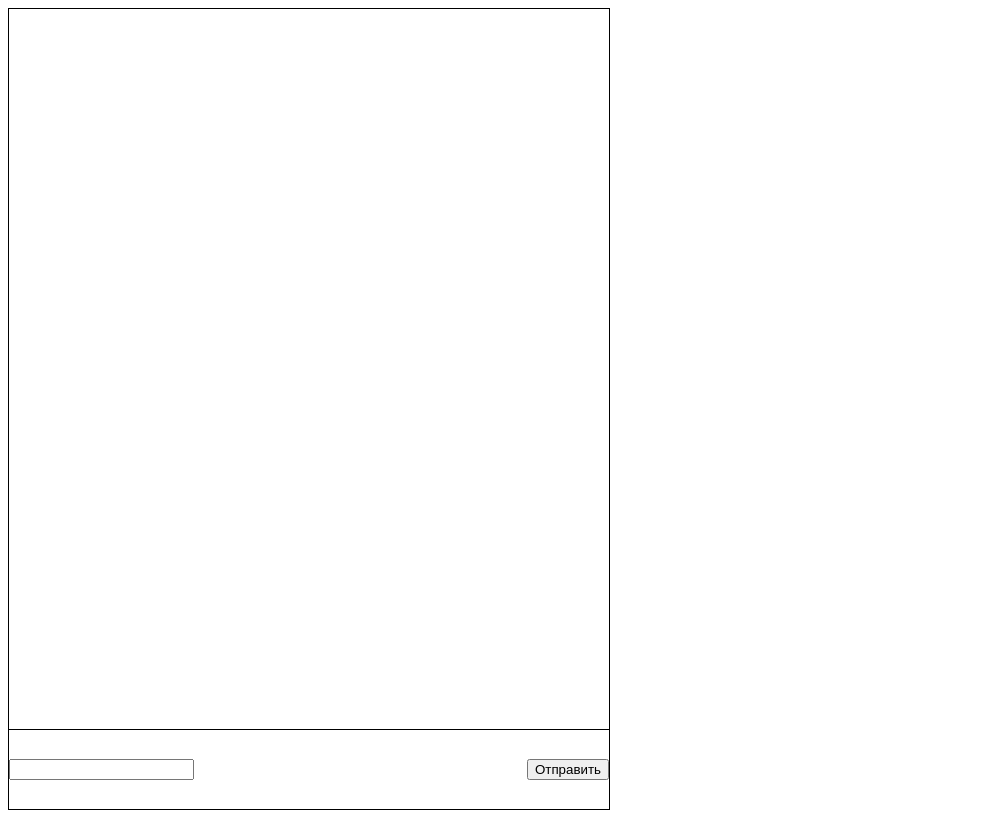
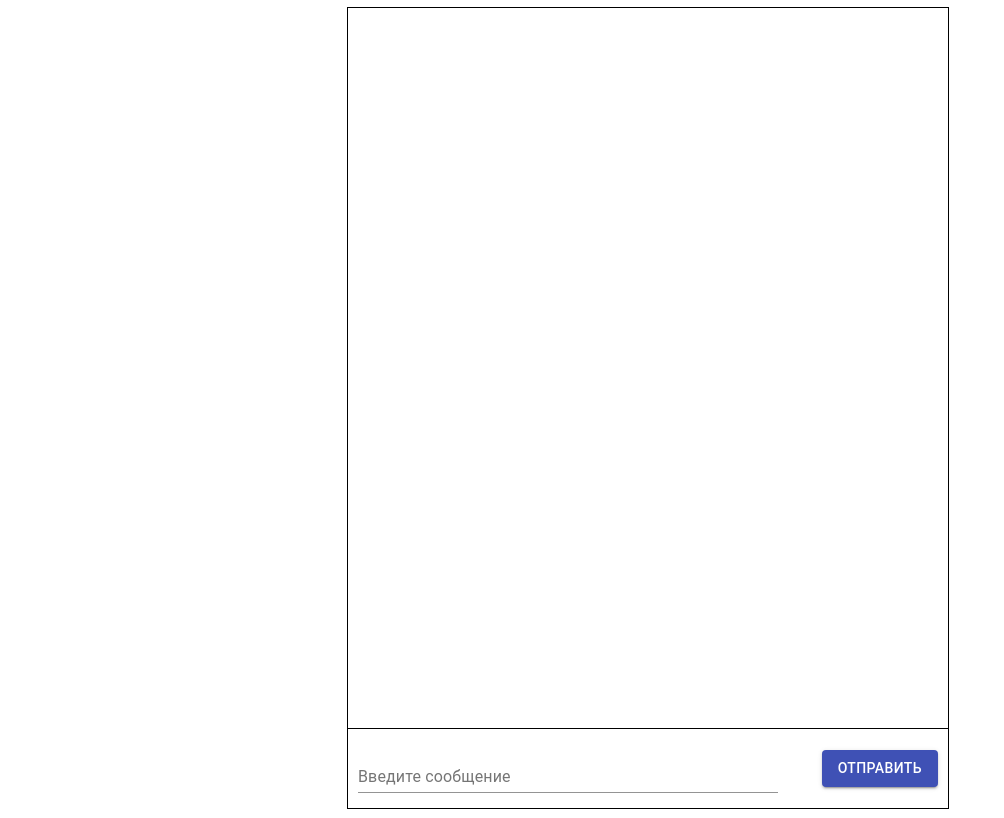
Before and after one commit to ovikk/gbReact, a React (Create React App) app: page / in a window 1280 px wide. Shown: the whole page, without its empty margins (0-1004 px from the left). Built offline with nearby package versions, Linux system fonts and the light colour scheme.

Commit message:
lesson 3

```diff
--- a/package.json
+++ b/package.json
@@ -3,6 +3,7 @@
   "version": "0.1.0",
   "private": true,
   "dependencies": {
+    "@material-ui/core": "^4.12.3",
     "@testing-library/jest-dom": "^5.14.1",
     "@testing-library/react": "^11.2.7",
     "@testing-library/user-event": "^12.8.3",
--- a/src/App.css
+++ /dev/null
@@ -1,25 +0,0 @@
-.mainWrapper {
-  width: 600px;
-  height: 800px;
-  border: 1px solid black;
-  display: flex;
-  flex-direction: column;
-}
-
-.messageList {
-  width: 100%;
-  height: 90%;
-  border-bottom: 1px solid black;
-}
-
-.inputWrapper {
-  flex: 1;
-  width: 100%;
-  display: flex;
-  align-items: center;
-  justify-content: space-between;
-}
-
-/* .input {
-  width
-} */
--- a/src/App.js
+++ b/src/App.js
@@ -1,36 +1,40 @@
 import React, { useState } from "react";
-import "./App.css";
+import MessageList from "./MessageList";
+import MessageInput from "./MessageInput";
+import { makeStyles } from "@material-ui/core/styles";
+
+const useStyles = makeStyles((theme) => ({
+  appWrapper: {
+    height: "100vh",
+    width: "100vw",
+    display: "flex",
+    justifyContent: "center",
+    alignItems: "center",
+  },
+
+  componentWrapper: {
+    width: "600px",
+    height: "800px",
+    border: "1px solid black",
+    display: "flex",
+    flexDirection: "column",
+  },
+}));
 
 function App() {
-  const [inputMessage, setInputMessage] = useState("");
   const [messagesArray, setMessagesArray] = useState([]);
 
-  const onSendMessage = () => {
-    setMessagesArray((prev) => [...prev, inputMessage]);
-    setInputMessage("");
+  const classes = useStyles();
+
+  const onSendMessage = (messageText) => {
+    setMessagesArray((prev) => [...prev, messageText]);
   };
 
   return (
-    <div className="mainWrapper">
-      <div className="messageList">
-        {messagesArray.map((message, i) => (
-          <div key={i}>{message}</div>
-        ))}
-      </div>
-
-      <div className="inputWrapper">
-        <input
-          className="input"
-          value={inputMessage}
-          onChange={(e) => setInputMessage(e.target.value)}
-          onKeyDown={({ key }) => {
-            if (key === "Enter") {
-              console.log("Enter");
-              onSendMessage();
-            }
-          }}
-        />
-        <button onClick={onSendMessage}>Отправить</button>
+    <div className={classes.appWrapper}>
+      <div className={classes.componentWrapper}>
+        <MessageList messagesArray={messagesArray} />
+        <MessageInput onSendMessage={onSendMessage} />
       </div>
     </div>
   );
--- /dev/null
+++ b/src/MessageInput.js
@@ -0,0 +1,73 @@
+import { useState } from "react";
+import PropTypes from "prop-types";
+import TextField from "@material-ui/core/TextField";
+import Button from "@material-ui/core/Button";
+import { makeStyles } from "@material-ui/core/styles";
+
+const useStyles = makeStyles((theme) => ({
+  input: {
+    margin: "0px 10px",
+    width: "70%",
+  },
+
+  button: {
+    margin: "0px 10px",
+  },
+
+  inputWrapper: {
+    flex: 1,
+    width: "100%",
+    display: "flex",
+    alignItems: "center",
+    justifyContent: "space-between",
+  },
+}));
+
+const MessageInput = ({ onSendMessage }) => {
+  const classes = useStyles();
+  const [inputMessage, setInputMessage] = useState("");
+
+  const sendAndRemoveInput = () => {
+    const trimmedMessageText = inputMessage.trim();
+    if (trimmedMessageText !== "") {
+      onSendMessage(trimmedMessageText);
+      setInputMessage("");
+    }
+  };
+
+  return (
+    <div className={classes.inputWrapper}>
+      <TextField
+        value={inputMessage}
+        label="Введите сообщение"
+        onChange={(e) => setInputMessage(e.target.value)}
+        onKeyDown={({ key }) => {
+          if (key === "Enter") {
+            console.log("Enter");
+            sendAndRemoveInput();
+          }
+        }}
+        // multiline
+        classes={{
+          root: classes.input,
+        }}
+      />
+      <Button
+        variant="contained"
+        color="primary"
+        onClick={sendAndRemoveInput}
+        classes={{
+          root: classes.button,
+        }}
+      >
+        Отправить
+      </Button>
+    </div>
+  );
+};
+
+MessageInput.propTypes = {
+  onSendMessage: PropTypes.func.isRequired,
+};
+
+export default MessageInput;
--- /dev/null
+++ b/src/MessageList.js
@@ -0,0 +1,28 @@
+import { makeStyles } from "@material-ui/core/styles";
+import PropTypes from "prop-types";
+
+const useStyles = makeStyles(() => ({
+  messageList: {
+    width: "100%",
+    height: "90%",
+    borderBottom: "1px solid black",
+  },
+}));
+
+const MessageList = ({ messagesArray }) => {
+  const classes = useStyles();
+
+  return (
+    <div className={classes.messageList}>
+      {messagesArray.map((message, i) => (
+        <div key={i}>{message}</div>
+      ))}
+    </div>
+  );
+};
+
+MessageList.propTypes = {
+  messagesArray: PropTypes.array.isRequired,
+};
+
+export default MessageList;
--- a/src/index.js
+++ b/src/index.js
@@ -1,10 +1,14 @@
-import React from 'react';
-import ReactDOM from 'react-dom';
-import App from './App';
+import React from "react";
+import ReactDOM from "react-dom";
+import App from "./App";
+import { ThemeProvider } from "@material-ui/styles";
+import { theme } from "./theme";
 
 ReactDOM.render(
   <React.StrictMode>
-    <App />
+    <ThemeProvider theme={theme}>
+      <App />
+    </ThemeProvider>
   </React.StrictMode>,
-  document.getElementById('root')
+  document.getElementById("root")
 );
--- /dev/null
+++ b/src/theme.js
@@ -0,0 +1,15 @@
+import { createTheme } from '@material-ui/core/styles';
+import { purple } from '@material-ui/core/colors';
+
+export const theme = createTheme({
+  // palette: {
+  //   primary: {
+  //     // Purple and green play nicely together.
+  //     main: purple[500],
+  //   },
+  //   secondary: {
+  //     // This is green.A700 as hex.
+  //     main: "#11cb5f",
+  //   },
+  // },
+});
```
Also changed, not shown: 1 other file (tests, documents, lock files or other folders).
